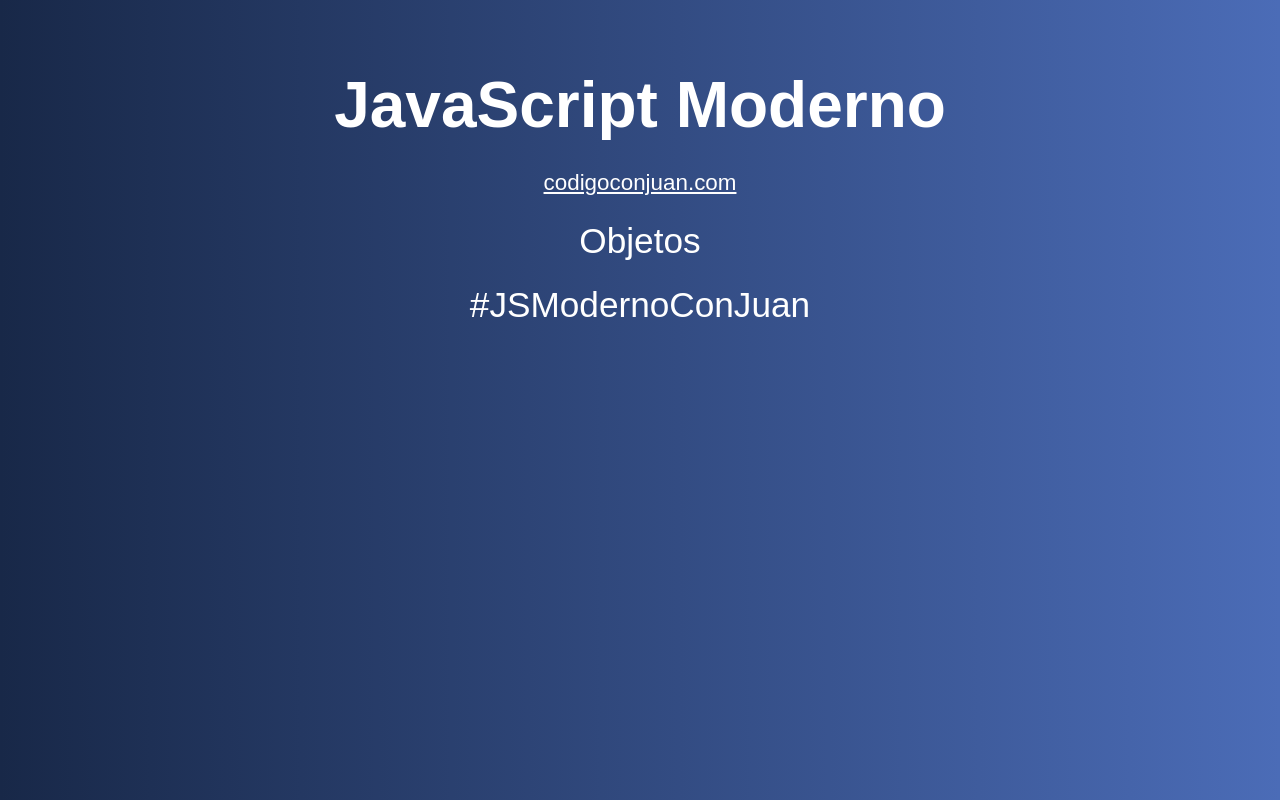
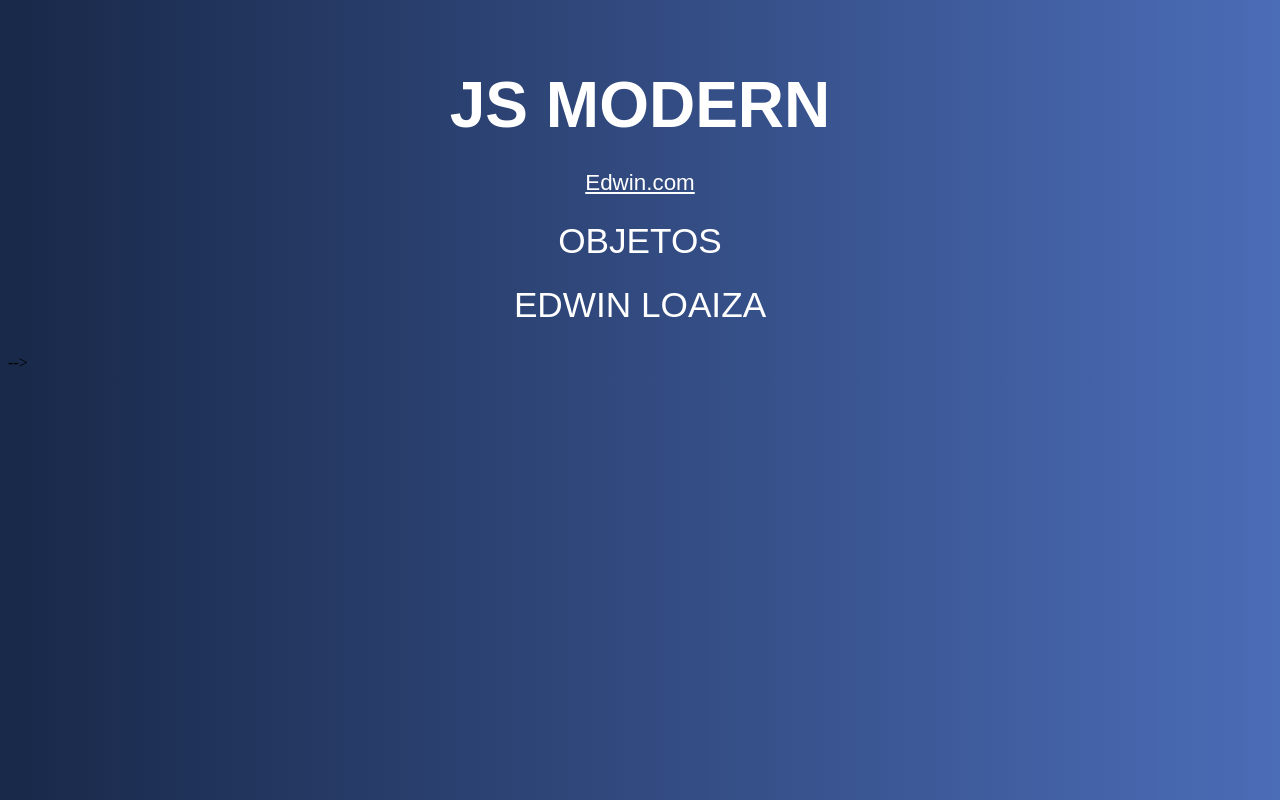
Before and after one commit to ralberto1982/jspuro, a plain HTML site: page 07-Objetos/index.html in a window 1280 px wide. Drawn offline with Linux system fonts and the light colour scheme; a web font is replaced by a local one.

Commit message:
objetos.1

```diff
--- a/07-Objetos/index.html
+++ b/07-Objetos/index.html
@@ -9,14 +9,16 @@
 </head>
 <body>
 
+
     <div class="contenido">
-        <h1>JavaScript Moderno</h1>
-        <a href="http://www.codigoconjuan.com" target="_blank">codigoconjuan.com</a>
-        <p>Objetos</p>
-        <p class="hashtag">#JSModernoConJuan</p>
+        <h1>JS MODERN</h1>
+        <a href="http://WWW.EDWIN.COM" target="_blank">Edwin.com</a>
+        <p>OBJETOS</p>
+        <p class="hashtag">EDWIN LOAIZA</p>
+
     </div>
 
-    <!-- <script src="js/01-app.js"></script>  -->
+    <script src="js/01-app.js"></script>  -->
     <!-- <script src="js/02-app.js"></script> -->
     <!-- <script src="js/03-app.js"></script> -->
     <!-- <script src="js/04-app.js"></script> -->
@@ -25,7 +27,7 @@
     <!-- <script src="js/07-app.js"></script> -->
     <!-- <script src="js/08-app.js"></script> -->
     <!-- <script src="js/09-app.js"></script> -->
-    <!-- <script src="js/10-app.js"></script> -->
+    <!-- <script src="js/10-app.js"></script>
     <script src="js/11-app.js"></script>
     <script src="js/12-app.js"></script>
     <script src="js/13-app.js"></script>
--- a/07-Objetos/js/01-app.js
+++ b/07-Objetos/js/01-app.js
@@ -0,0 +1,10 @@
+// OBJETOS  un objeto agrupa todo en una sola variable
+
+// Objeto literal
+const producto = {
+    nombre:'edwin',
+    precio:300,
+    disponible:true
+}
+
+console.log(producto)
```
